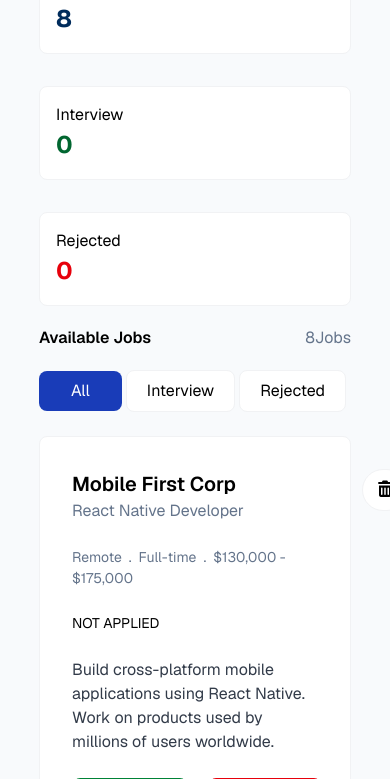
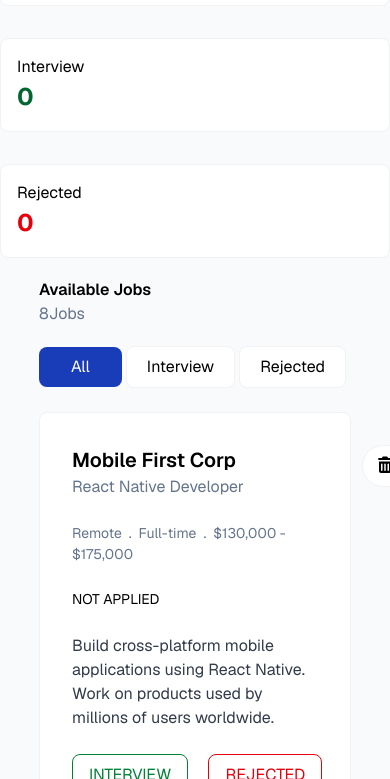
Before and after one commit to kazij317-code/B13-A4-PH-Job-Tracker-My-Assignment-04, a plain HTML site: page index.html in a window 390 px wide. Shown: the part 176-955 px from the top of the page. Drawn offline with nearby package versions, Linux system fonts and the light colour scheme.

Commit message:
responsive is updated

```diff
--- a/index.html
+++ b/index.html
@@ -29,7 +29,7 @@
 </head>
 
 <body class="bg-[#F8FAFC]">
-    <header class="w-[80%] mx-auto">
+    <header class="">
         <h1 class="text-[32px] font-bold my-5">Job Application Tracker</h1>
         <div class="grid grid cols-1 sm:grid-cols-3 gap-8">
             <div class="bg-[#FFFFFF] border border-[#F1F2F4] rounded-[8px] p-4">
@@ -51,8 +51,9 @@
         </div>
     </header>
 
-    <!-- <hr class="my-5 w-[80%] mx-auto"> -->
-    <div class="card section-header flex justify-between my-5 w-[80%] mx-auto">
+    <!-- <hr class="my-5 w-[80%] mx-auto">flex justify-between -->
+     <!--for responsive: flex flex-col md:flex-row -->
+    <div class="card section-header my-5 w-[80%] mx-auto flex flex-col md:flex-row justify-between">
 
         <h2 class="font-semibold">Available Jobs</h2>
         <p class="text-[#64748B]"><span id="tabCount">0</span>Jobs</p>
--- a/script.js
+++ b/script.js
@@ -23,6 +23,12 @@
 const allFilterBtn = document.getElementById('all-filter-btn')
 const interviewFilterBtn = document.getElementById('interview-filter-btn')
 const rejectFilterBtn = document.getElementById('rejected-filter-btn')
+
+
+
+
+
+
 
 const allCardSection = document.getElementById('allCards');
 const mainContainer = document.querySelector('main')
```
